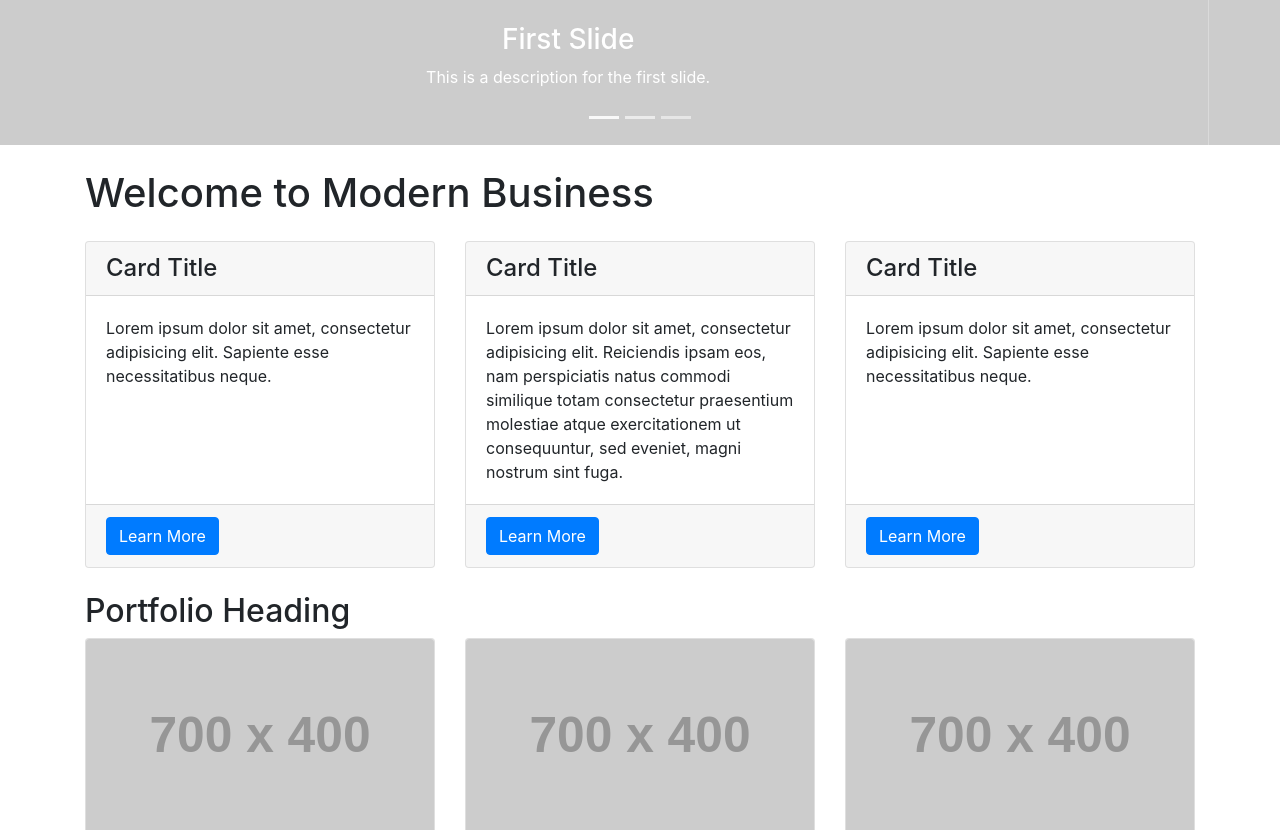
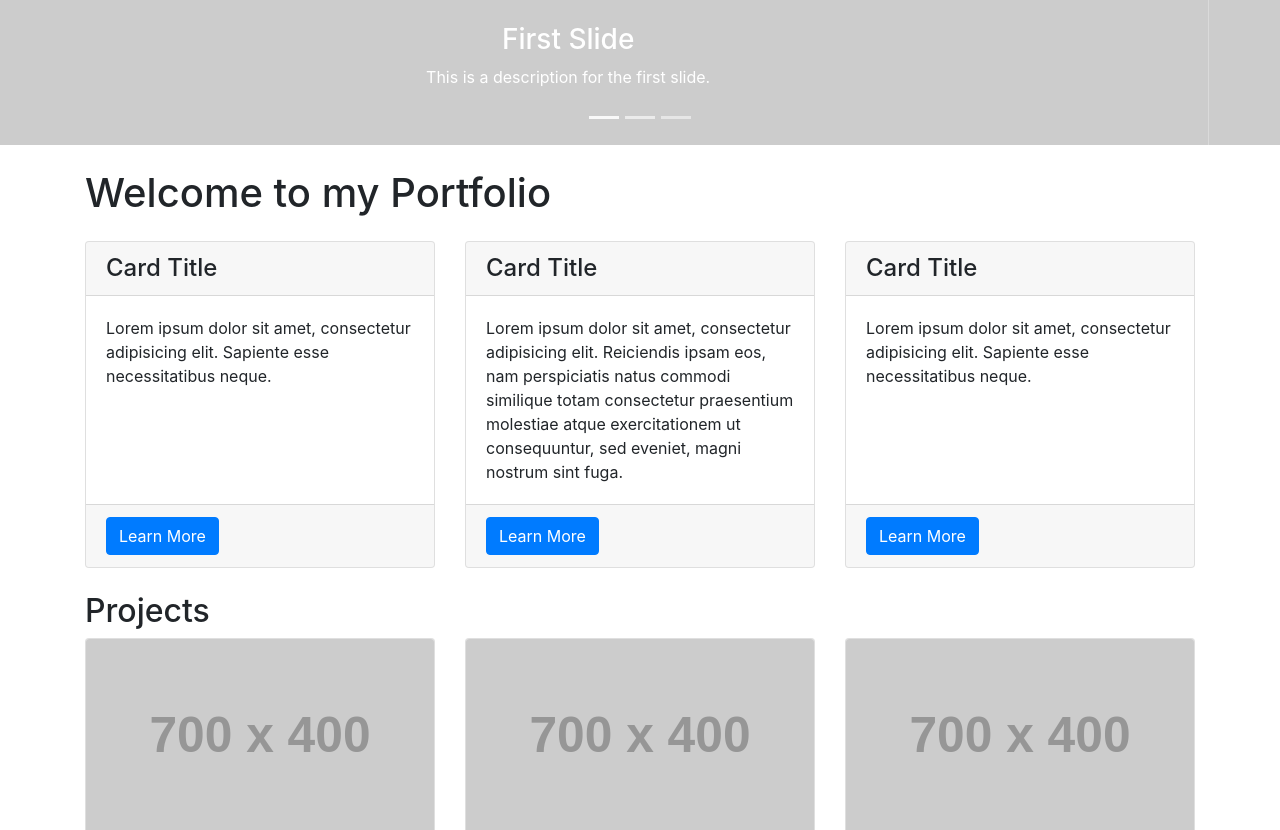
Before and after one commit to deadrose/portfolio.io, a website: page index.html in a window 1280 px wide. Shown: the part 431-1261 px from the top of the page. Drawn offline with Linux system fonts and the light colour scheme; placeholder pictures from the web are drawn by us.

Commit message:
Update index.html

```diff
--- a/index.html
+++ b/index.html
@@ -121,7 +121,7 @@
   <!-- Page Content -->
   <div class="container">
 
-    <h1 class="my-4">Welcome to Modern Business</h1>
+    <h1 class="my-4">Welcome to my Portfolio</h1>
 
     <!-- Marketing Icons Section -->
     <div class="row">
@@ -162,7 +162,7 @@
     <!-- /.row -->
 
     <!-- Portfolio Section -->
-    <h2>Portfolio Heading</h2>
+    <h2>Projects</h2>
 
     <div class="row">
       <div class="col-lg-4 col-sm-6 portfolio-item">
```
